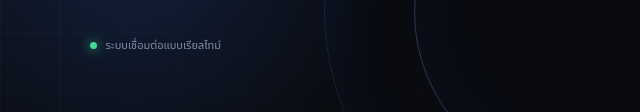
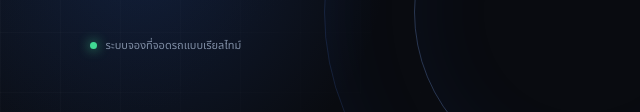
Before and after one commit to twist444zz/testwhy, a plain HTML site: page index.html in a window 1280 px wide. Shown: the part 688-800 px from the top of the page, 0-640 px from the left. Drawn offline with Linux system fonts and the light colour scheme.

Commit message:
Update index.html

```diff
--- a/index.html
+++ b/index.html
@@ -16,7 +16,7 @@
         <div class="brand-mark"><span>BU</span></div>
         <div class="brand-copy"><span class="eyebrow">BANGKOK UNIVERSITY</span><h1>MotoBike,<br /><em>Parking at BU.</em></h1><p>ทุกการเดินทางในมหาวิทยาลัย เริ่มต้นอย่างราบรื่นและมั่นใจ</p></div>
         <div class="auth-orbit orbit-one"></div><div class="auth-orbit orbit-two"></div>
-        <div class="live-status"><i></i><span>ระบบเชื่อมต่อแบบเรียลไทม์</span></div>
+        <div class="live-status"><i></i><span>ระบบจองที่จอดรถแบบเรียลไทม์</span></div>
       </section>
       <section class="auth-panel">
         <form id="loginForm" class="login-card">
```
